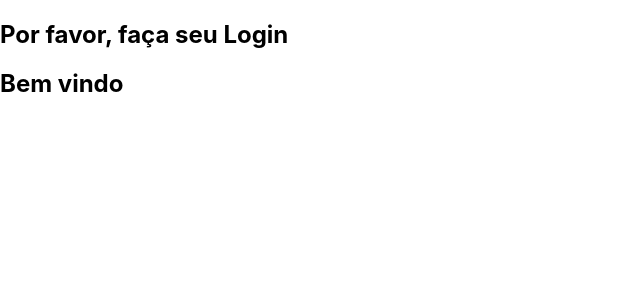
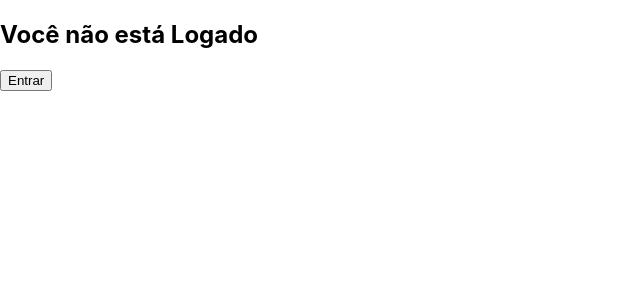
Before and after one commit to mauricioqvp/ReactZeroAoAvancado, a React (Create React App) app: page / in a window 1280 px wide. Shown: the top 300 px of the page, without its empty margins (0-640 px from the left). Built offline with nearby package versions, Linux system fonts and the light colour scheme.

Commit message:
Condicional, meu

```diff
--- a/src/App.js
+++ b/src/App.js
@@ -5,21 +5,38 @@ class App extends Component{
   constructor(props){
     super(props);
     this.state = {
-      status: false
-    };
+      logado: false,
+      usuario: 'Mauricio'
+    }
+
+    this.entrar = this.entrar.bind(this);
+    this.sair = this.sair.bind(this);
+  }
+
+  entrar(){
+    console.log('Entrou no sistema!');
+    this.setState({logado: true});
+  }
+
+  sair(){
+    console.log('Saiu do sistema!');
+    this.setState({logado: false});
   }
 
   render(){
     return(
       <div>
-          {this.state.status ?
-            <h2>Logado no sistema!</h2>
+        {this.state.logado ?
+        <div>
+          <h2>Seja bem vindo ao sistema sr. {this.state.usuario}</h2>
+          <button onClick={this.sair}>Sair</button>
+        </div>
           :
-            <h2>Por favor, faça seu Login</h2>
+        <div>
+          <h2>Você não está Logado</h2>
+          <button onClick={this.entrar}>Entrar</button>
+        </div>
         }
-          <div>
-            <h2>Bem vindo</h2>
-          </div>
       </div>
     );
   }
```
Lines whose indentation alone changed are shown as unchanged.
